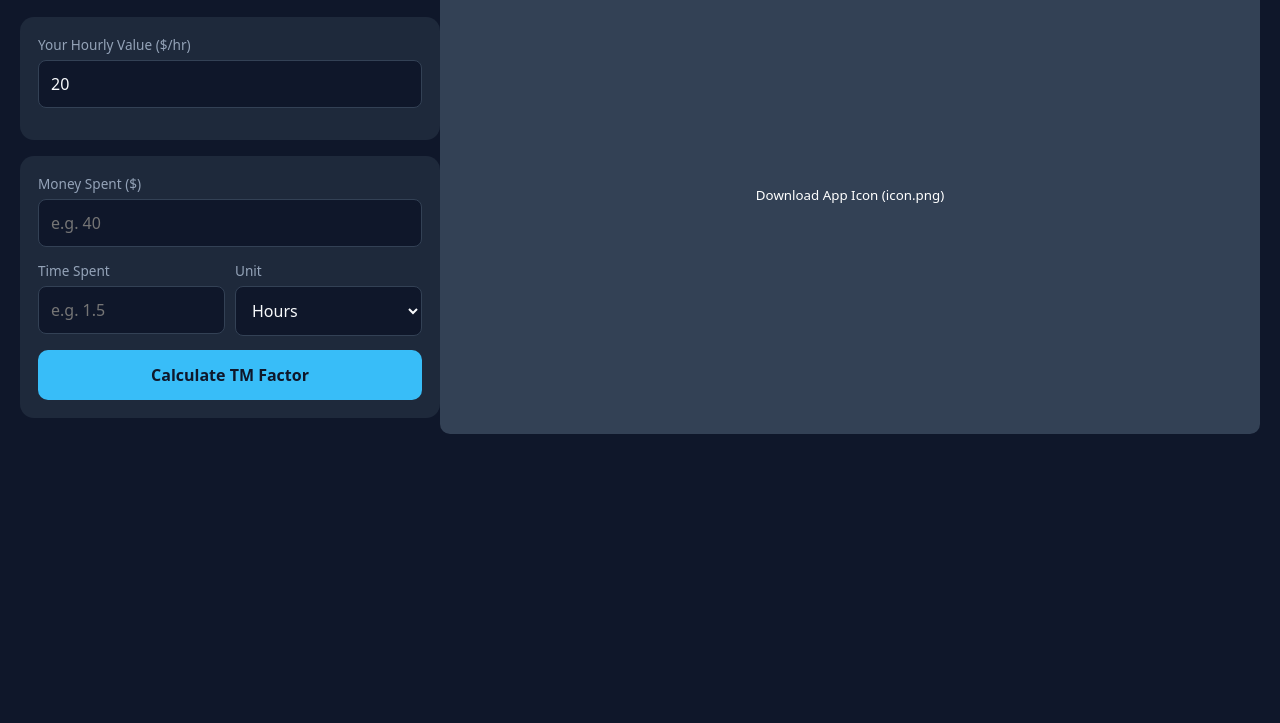
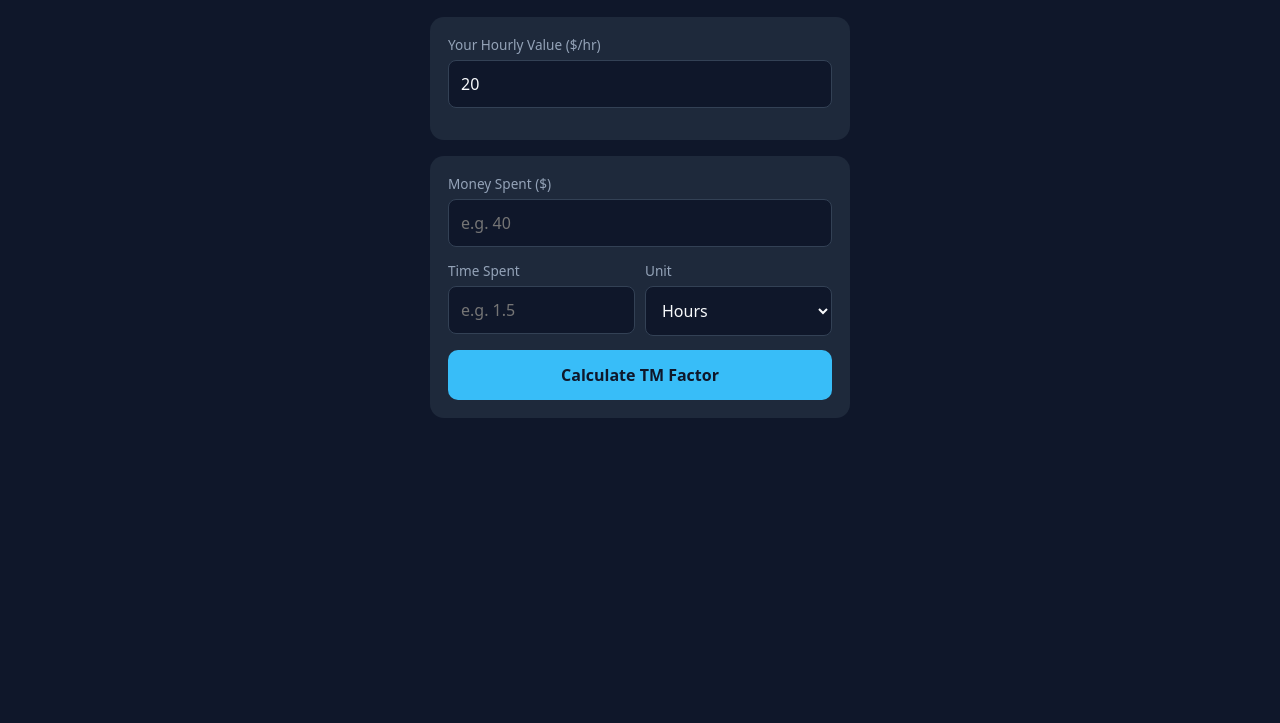
Before and after one commit to Phoenix7377/TM-factor, a plain HTML site: page index.html in a window 1280 px wide. Shown: the part 77-800 px from the top of the page. Drawn offline with Linux system fonts and the light colour scheme.

Commit message:
Update index.html

```diff
--- a/index.html
+++ b/index.html
@@ -176,7 +176,5 @@
       }
     }
   </script>
-<button onclick="c=document.createElement('canvas');c.width=c.height=512;x=c.getContext('2d');x.fillStyle='#0f172a';x.fillRect(0,0,512,512);x.fillStyle='#38bdf8';x.font='bold 210px sans-serif';x.textAlign='center';x.textBaseline='middle';x.fillText('TM',256,265);a=document.createElement('a');a.download='icon.png';a.href=c.toDataURL();a.click()" style="margin-top:12px;background:#334155;color:#fff;width:100%;padding:12px;border:none;border-radius:10px;">Download App Icon (icon.png)</button>
-
 </body>
 </html>
```
